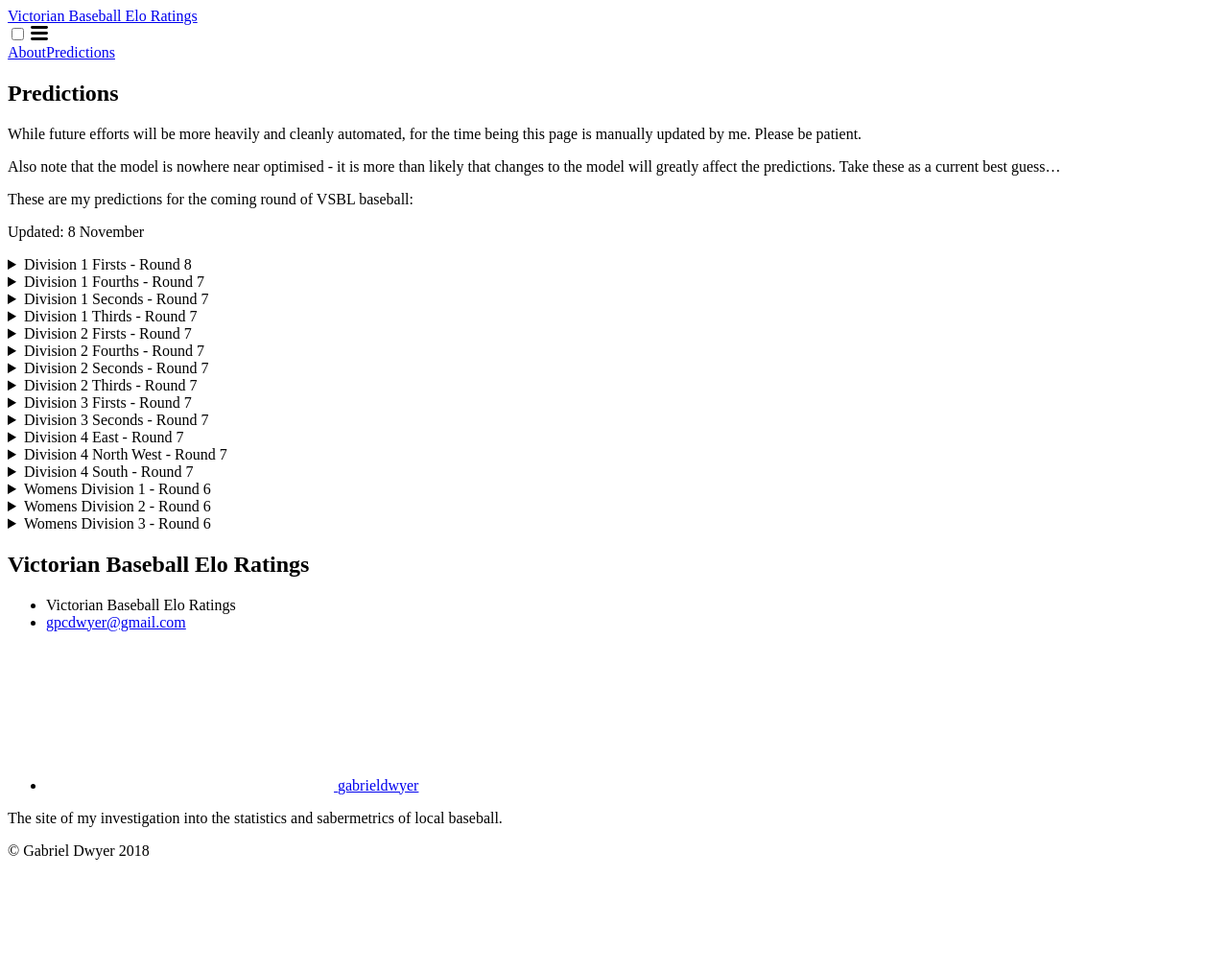
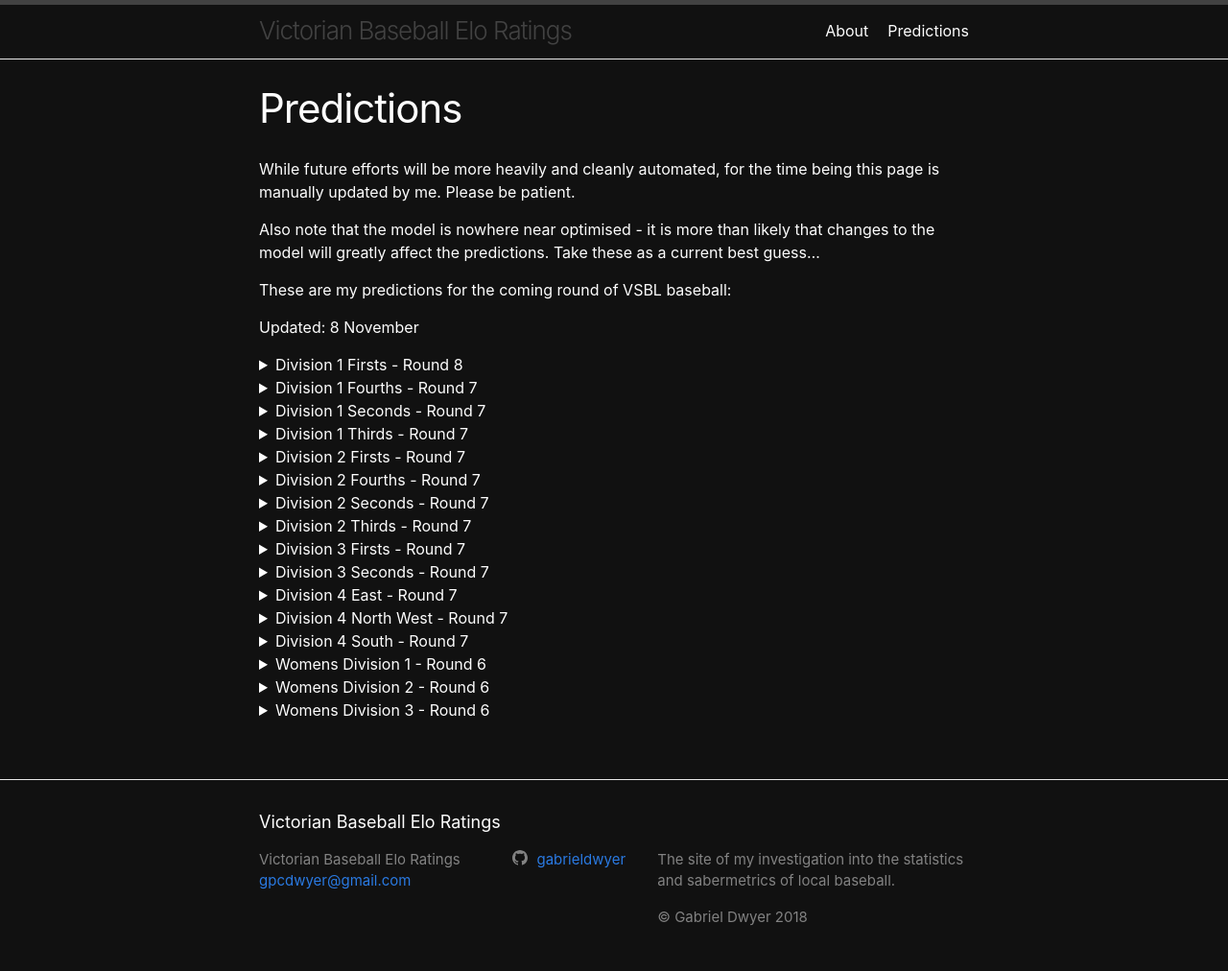
Before and after one commit to gabrieldwyer/baseball_elo_ratings, a Jekyll site: the page built from predictions.md, in a window 1280 px wide. Shown: the whole page at 96% size. Built offline with Jekyll 4.4.1, drawn with Linux system fonts in a browser that asks for light colours; before the commit the page ends 904 px from its top, so only the background shows below that.

Commit message:
Decouple references from minima theme and inital customisation

```diff
--- a/_assets/main.scss
+++ /dev/null
@@ -1,5 +0,0 @@
----
-# Only the main Sass file needs front matter (the dashes are enough)
----
-
-@import "sass/styles";
--- a/_config.yml
+++ b/_config.yml
@@ -25,9 +25,13 @@
 
 # Build settings
 markdown: kramdown
-theme: minima
+sass:
+  sass_dir: _sass
+  style: compact
+
 plugins:
   - jekyll-feed
+  - jekyll-seo-tag
 
 # Exclude from processing.
 # The following items will not be processed, by default. Create a custom list
--- a/_includes/head.html
+++ b/_includes/head.html
@@ -3,9 +3,6 @@
     <meta http-equiv="X-UA-Compatible" content="IE=edge">
     <meta name="viewport" content="width=device-width, initial-scale=1">
 
-    <script src="https://d3js.org/d3.v5.min.js"></script>
-    <script type="text/javascript" src="data.js"></script>
-
     {%- seo -%}
     <link rel="stylesheet" href="{{ "assets/main.css " | relative_url }}"> {%- feed_meta -%} {%- if jekyll.environment == 'production' and site.google_analytics -%} {%- include google-analytics.html -%} {%- endif -%}
 </head>
--- a/_layouts/home.html
+++ b/_layouts/home.html
@@ -9,8 +9,4 @@
 
   {{ content }}
 
-  <script src="https://d3js.org/d3.v5.min.js"></script>
-
-  <div class = "chart"></div>
-
 </div>
--- a/_sass/styles/_base.scss
+++ b/_sass/_base.scss
@@ -237,14 +237,14 @@
   border: 1px solid $grey-color-light;
   tr {
     &:nth-child(even) {
-      background-color: lighten($grey-color-light, 6%);
+      background-color: darken($grey-color-light, 24%);
+    background-color: lighten($background-color, 10%);
     }
   }
   th, td {
     padding: ($spacing-unit / 3) ($spacing-unit / 2);
   }
   th {
-    background-color: lighten($grey-color-light, 3%);
     border: 1px solid darken($grey-color-light, 4%);
     border-bottom-color: darken($grey-color-light, 12%);
   }
--- a/_sass/styles.scss
+++ b/assets/main.scss
@@ -1,3 +1,5 @@
+---
+---
 @charset "utf-8";
 
 // Define defaults for each variable.
@@ -45,7 +47,7 @@
 
 // Import partials.
 @import
-  "styles/base",
-  "styles/layout",
-  "styles/syntax-highlighting"
+  "base",
+  "layout",
+  "syntax-highlighting"
 ;
--- a/predictions.md
+++ b/predictions.md
@@ -15,19 +15,18 @@
 {% for grade in site.data.next_round_predictions.grades %}
 <details>
     <summary>{{ grade.name }}</summary>
-<table>
-  <th>
-    <td>Home Team</td>
-    <td>Home Chance</td>
-    <td>Away Chance</td>
-    <td>Away Team</td>
-  </th>
+<table class="table">
+  <tr>
+    <th>Home Team</th>
+    <th>Home Chance</th>
+    <th>Away Chance</th>
+    <th>Away Team</th>
+  </tr>
 {% for game in grade.games %}
   <tr>
-    <td>  </td>
     <td> {{ game.team_home }} </td>
-    <td> {{ game.chance_home }} </td>
-    <td> {{ game.chance_away }} </td>
+    <td> {{ game.chance_home }}% </td>
+    <td> {{ game.chance_away }}% </td>
     <td> {{ game.team_away }} </td>
   </tr>
 {% endfor %}
```
Also changed, not shown: _sass/_layout.scss (renamed from _sass/styles/_layout.scss), _sass/_syntax-highlighting.scss (renamed from _sass/styles/_syntax-highlighting.scss), assets/minima-social-icons.svg (renamed from _assets/minima-social-icons.svg).
